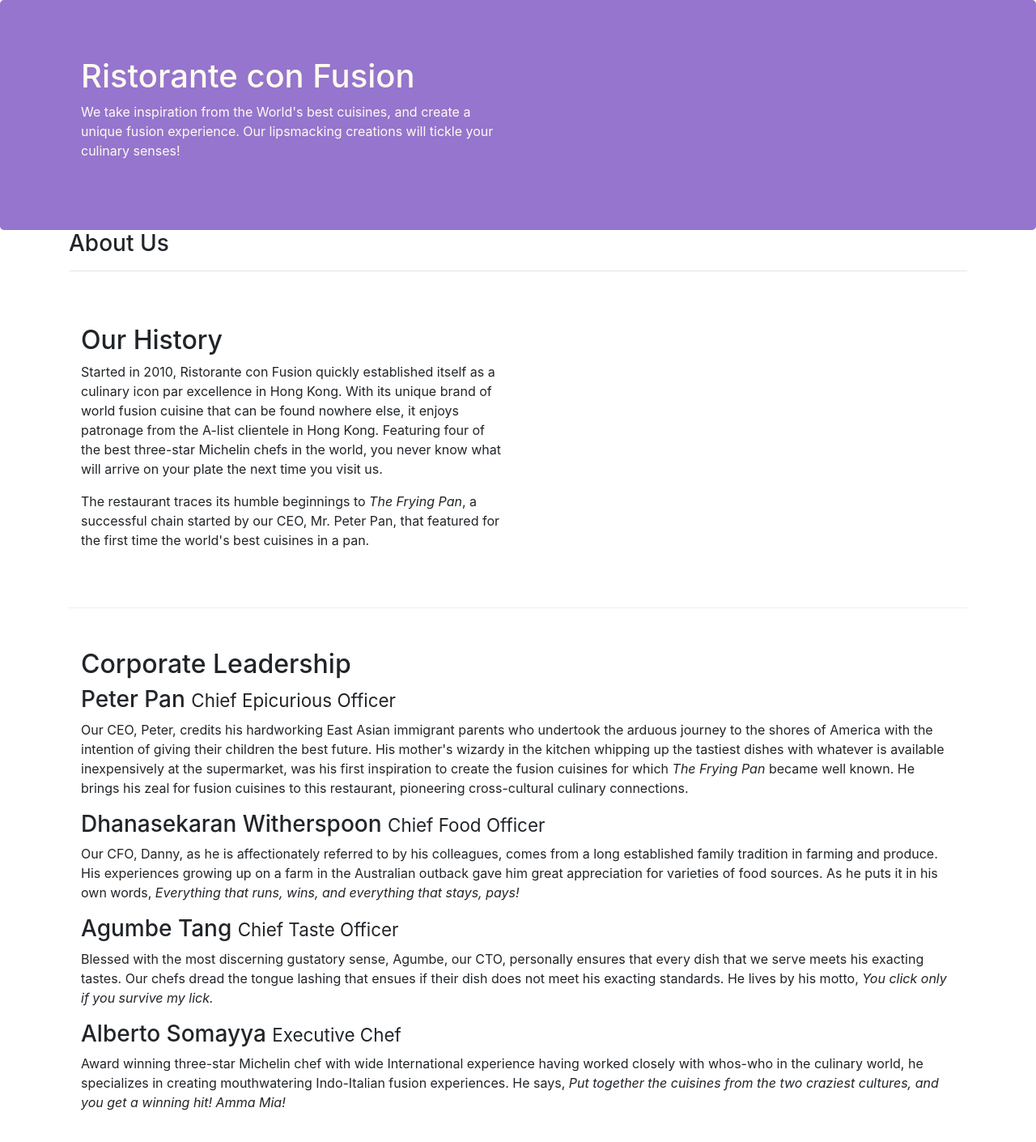
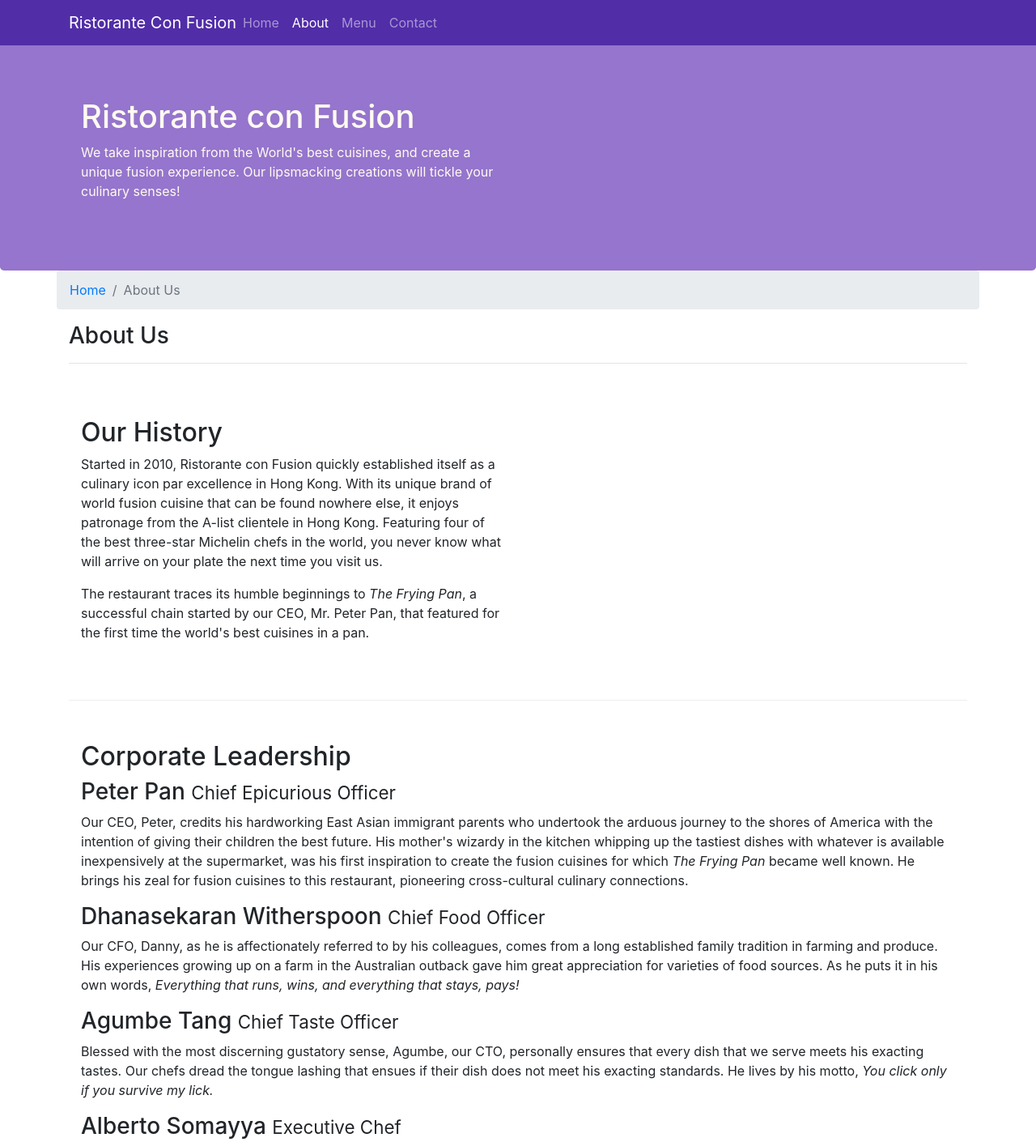
Before and after one commit to Neshanpro/Bootstrap-Practice, a website: page aboutus.html in a window 1280 px wide. Shown: the top 1410 px of the page at 81% size. Drawn offline with nearby package versions, Linux system fonts and the light colour scheme.

Commit message:
Navbar and Breadcrumbs

```diff
--- a/aboutus.html
+++ b/aboutus.html
@@ -13,7 +13,22 @@
 </head>
 
 <body>
-
+    <nav class="navbar navbar-dark navbar-expand-sm fixed-top">
+        <div class="container">
+            <button class="navbar-toggler" type="button" data-toggle="collapse" data-target="#Navbar">
+                <span class="navbar-toggler-icon"></span>
+            </button>
+            <a class="navbar-brand mr-auto" href="./index.html">Ristorante Con Fusion</a>
+            <div class="collapse navbar-collapse" id="Navbar">
+                <ul class="navbar-nav mr-auto">
+                    <li class="nav-item"><a class="nav-link" href="./index.html">Home</a></li>
+                    <li class="nav-item active"><a class="nav-link" href="#">About</a></li>
+                    <li class="nav-item"><a class="nav-link" href="#">Menu</a></li>
+                    <li class="nav-item"><a class="nav-link" href="#">Contact</a></li>
+                </ul>
+            </div>
+        </div>
+    </nav>
     <header class="jumbotron">
         <div class="container">
             <div class="row row-header">
@@ -30,6 +45,10 @@
 
     <div class="container">
         <div class="row">
+            <ol class="col-12 breadcrumb">
+                <li class="breadcrumb-item"><a href="./index.html">Home</a></li>
+                <li class="breadcrumb-item active">About Us</li>
+            </ol>
             <div class="col-12 col-sm">
                 <h3>About Us</h3>
                 <hr>
@@ -56,8 +75,8 @@
             <div class="col-12 col-sm">
                 <h2>Corporate Leadership</h2>
                 <h3>Peter Pan <small>Chief Epicurious Officer</small></h3>
-                <div class="d-none d-sm-block">
-                    <p>Our CEO, Peter, credits his hardworking East Asian immigrant parents who undertook
+                <p class="d-none d-sm-block">Our CEO, Peter, credits his hardworking East Asian immigrant parents who
+                    undertook
                     the arduous
                     journey to the shores of America with the intention of giving their children the best future.
                     His
@@ -67,35 +86,31 @@
                     <em>The Frying Pan</em> became well known. He brings his zeal for fusion cuisines to this
                     restaurant, pioneering cross-cultural culinary connections.
                 </p>
-                </div>
                 <h3>Dhanasekaran Witherspoon <small>Chief Food Officer</small></h3>
-                <div class="d-none d-sm-block">
-                    <p>Our CFO, Danny, as he is affectionately referred to by his colleagues, comes from a long
+                <p class="d-none d-sm-block">Our CFO, Danny, as he is affectionately referred to by his colleagues,
+                    comes from a long
                     established
                     family tradition in farming and produce. His experiences growing up on a farm in the Australian
                     outback gave him great appreciation for varieties of food sources. As he puts it in his own
                     words,
                     <em>Everything that runs, wins, and everything that stays, pays!</em>
                 </p>
-                </div>
                 <h3>Agumbe Tang <small>Chief Taste Officer</small></h3>
-                <div class="d-none d-sm-block">
-                    <p>Blessed with the most discerning gustatory sense, Agumbe, our CTO, personally ensures that every
+                <p class="d-none d-sm-block">Blessed with the most discerning gustatory sense, Agumbe, our CTO,
+                    personally ensures that every
                     dish
                     that we serve meets his exacting tastes. Our chefs dread the tongue lashing that ensues if their
                     dish does not meet his exacting standards. He lives by his motto, <em>You click only if you
                         survive
                         my lick.</em></p>
-                </div>
                 <h3>Alberto Somayya <small>Executive Chef</small></h3>
-                <div class="d-none d-sm-block">
-                    <p>Award winning three-star Michelin chef with wide International experience having worked closely
+                <p class="d-none d-sm-block">Award winning three-star Michelin chef with wide International experience
+                    having worked closely
                     with
                     whos-who in the culinary world, he specializes in creating mouthwatering Indo-Italian fusion
                     experiences. He says, <em>Put together the cuisines from the two craziest cultures, and you get
                         a
                         winning hit! Amma Mia!</em></p>
-                </div>
             </div>
         </div>
 
@@ -107,7 +122,7 @@
                 <div class="col-4 offset-1 col-sm-2">
                     <h5>Links</h5>
                     <ul class="list-unstyled">
-                        <li><a href="#">Home</a></li>
+                        <li><a href="./index.html">Home</a></li>
                         <li><a href="#">About</a></li>
                         <li><a href="#">Menu</a></li>
                         <li><a href="#">Contact</a></li>
--- a/css/styles.css
+++ b/css/styles.css
@@ -24,3 +24,10 @@
     margin: 0px;
     color: #0f0f0f;
 }
+body {
+    padding: 50px 0px 0px 0px;
+    z-index: 0;
+}
+.navbar-dark {
+    background-color: #512DA8;
+}
```
Also changed, not shown: index.html (+17 -2 lines). Lines whose indentation alone changed are shown as unchanged.
